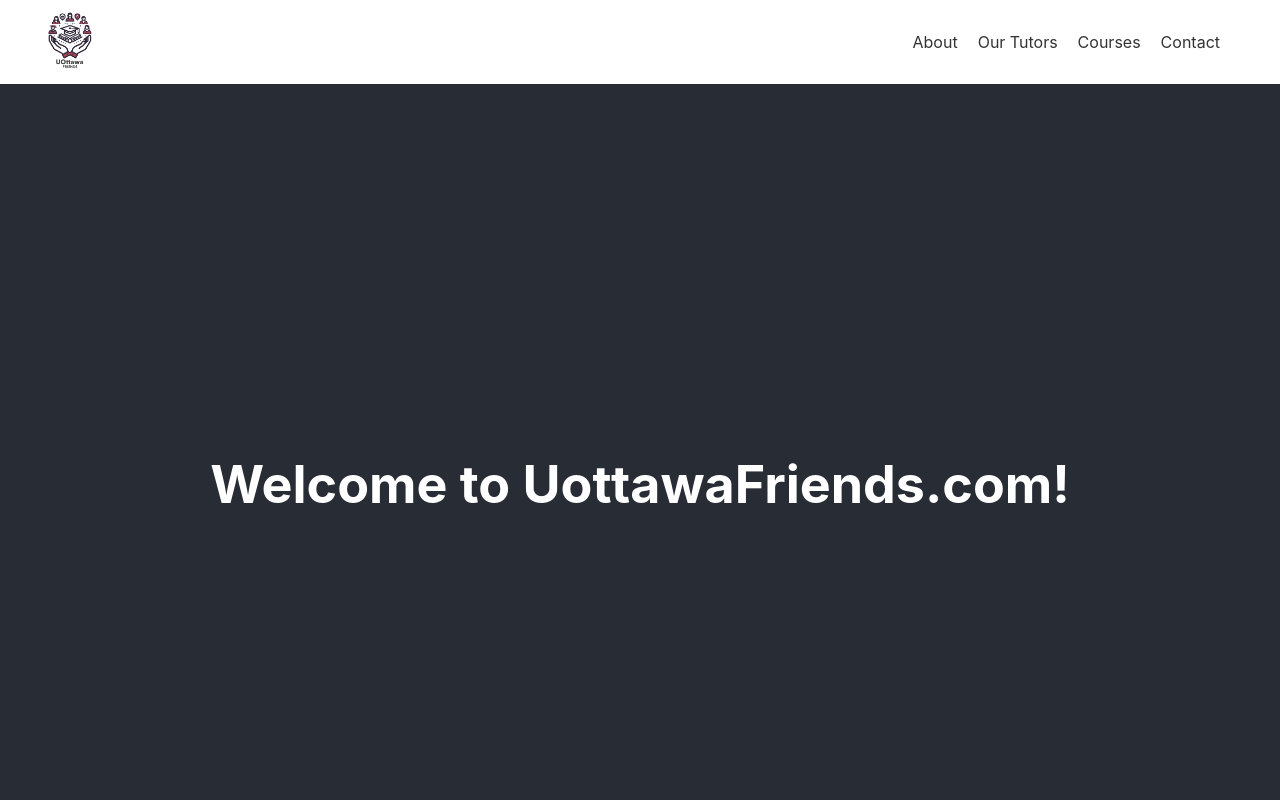
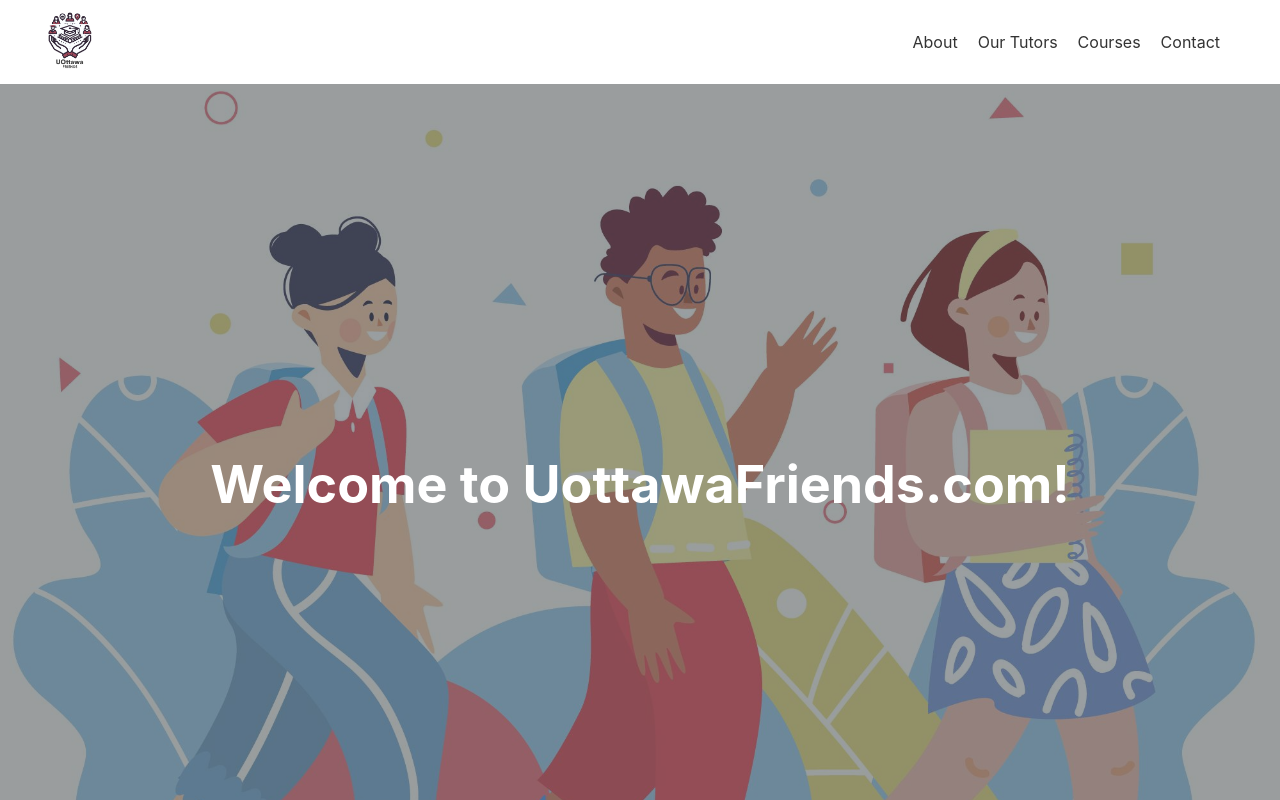
Before and after one commit to SEG3125-A/Group33-Lab8, a React (Create React App) app: page / in a window 1280 px wide. Shown: the top 800 px of the page. Built offline with nearby package versions, Linux system fonts and the light colour scheme.

Commit message:
Adding bg image to homepage

```diff
--- a/src/App.css
+++ b/src/App.css
@@ -3,7 +3,10 @@
 }
 
 .App-header {
-  background-color: #282c34;
+  position: relative;
+  background-image: url('bgImage.jpg');
+  background-size: cover;
+  background-position: center;
   min-height: 100vh;
   display: flex;
   flex-direction: column;
@@ -11,6 +14,20 @@
   justify-content: center;
   font-size: calc(10px + 2vmin);
   color: white;
+}
+
+.App-header h1 {
+  position: relative;
+  z-index: 1;
+}
+
+.overlay {
+  position: absolute;
+  top: 0;
+  left: 0;
+  width: 100%;
+  height: 100%;
+  background-color: rgba(87, 96, 101, 0.6);
 }
 
 .App-link {
--- a/src/App.js
+++ b/src/App.js
@@ -18,6 +18,7 @@
   return (
     <div>
       <header className="App-header">
+        <div className="overlay"></div>
         <h1>Welcome to UottawaFriends.com!</h1>
       </header>
 
--- a/src/TutorCard.js
+++ b/src/TutorCard.js
@@ -5,10 +5,13 @@
 import CardMedia from '@mui/material/CardMedia';
 import Typography from '@mui/material/Typography';
 import { CardActionArea } from '@mui/material';
+import { Link } from 'react-router-dom';
 
 export default function TutorCard({ tutorName, tutorDescription, imageURL }) {
   return (
     <Card sx={{ maxWidth: 345 }}>
+      {/* Link to bring user to either tutors page or booking page when they click on card */}
+      {/* <Link to="/our-tutors" style={{ textDecoration: 'none' }}> */}
       <CardActionArea>
         <CardMedia
           component="img"
@@ -25,6 +28,7 @@
           </Typography>
         </CardContent>
       </CardActionArea>
+      {/* </Link> */}
     </Card>
   );
 }
--- a/src/pages/Courses.js
+++ b/src/pages/Courses.js
@@ -0,0 +1,12 @@
+import React from 'react';
+
+function Courses() {
+  return (
+    <div>
+      <h1>Courses</h1>
+      {/* Add content for page here */}
+    </div>
+  );
+}
+
+export default Courses;
```
Also changed, not shown: src/bgImage.jpg (added).
